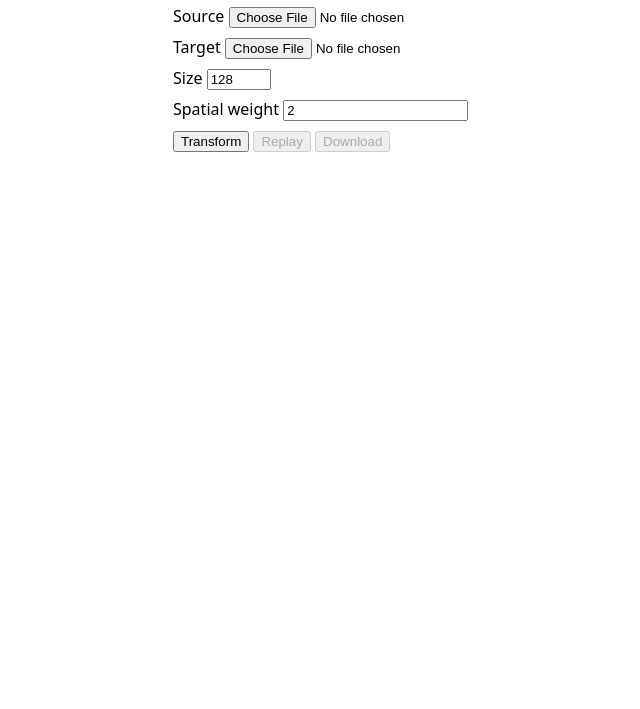
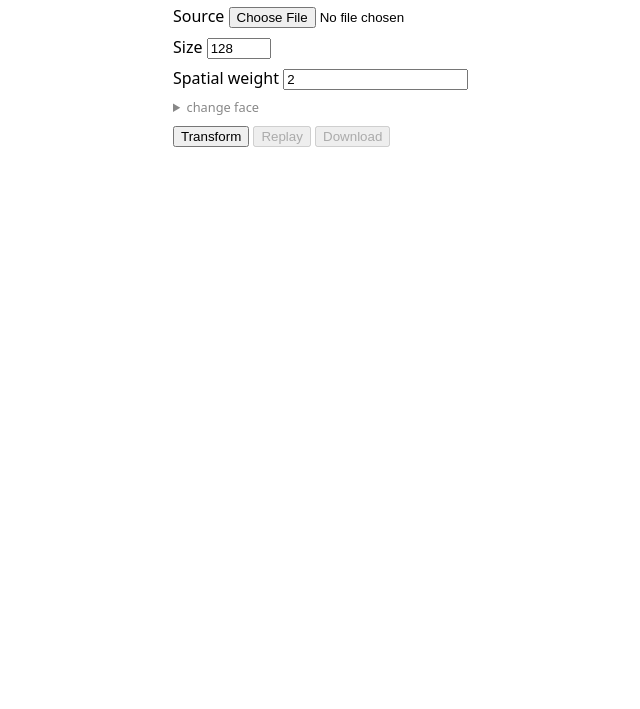
Before and after one commit to tuechile/my-superface, a plain HTML site: page web/index.html in a window 1280 px wide. Shown: the part 91-800 px from the top of the page, without its empty margins (107-747 px from the left). Drawn offline with Linux system fonts and the light colour scheme.

Commit message:
Default the target to my face and tuck the target picker away

```diff
--- a/web/index.html
+++ b/web/index.html
@@ -8,15 +8,20 @@
   body { font-family: system-ui, sans-serif; max-width: 720px; margin: 2rem auto; padding: 0 1rem; }
   label { display: block; margin: .5rem 0; }
   canvas { display: block; width: 100%; max-width: 512px; margin-top: 1rem; image-rendering: pixelated; }
+  details { margin: .5rem 0; font-size: .8rem; color: #888; }
+  summary { cursor: pointer; }
 </style>
 </head>
 <body>
 <h1>my-superface</h1>
 <form id="form">
   <label>Source <input type="file" name="source" accept="image/*" required></label>
-  <label>Target <input type="file" name="target" accept="image/*" required></label>
   <label>Size <input type="number" name="size" value="128" min="8" max="256"></label>
   <label>Spatial weight <input type="number" name="spatial" value="2" step="0.5" min="0"></label>
+  <details>
+    <summary>change face</summary>
+    <input type="file" name="target" accept="image/*">
+  </details>
   <button>Transform</button>
   <button type="button" id="replay" disabled>Replay</button>
   <button type="button" id="download" disabled>Download</button>
@@ -39,7 +44,7 @@
     status.textContent = "working...";
     await new Promise((r) => setTimeout(r, 0));
     const src = await loadPixels(fields.source.files[0], size);
-    const tgt = await loadPixels(fields.target.files[0], size);
+    const tgt = await loadPixels(fields.target.files[0] || (await (await fetch("face.jpg")).blob()), size);
     const dest = assign(src, tgt, size, Number(fields.spatial.value));
     result = { src, dest, size };
     status.textContent = "";
```
Also changed, not shown: web/face.jpg (added), 1 other file.
